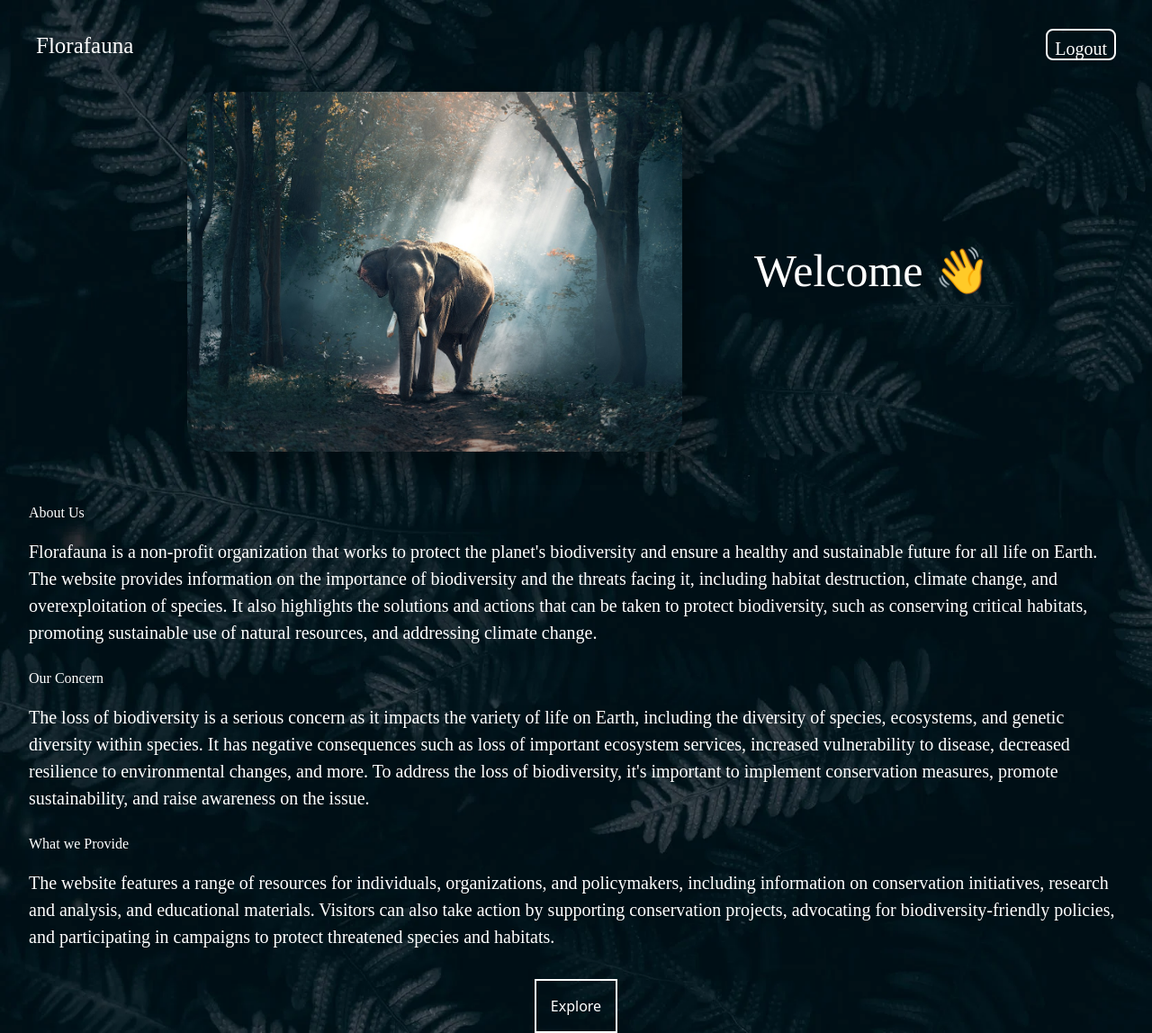
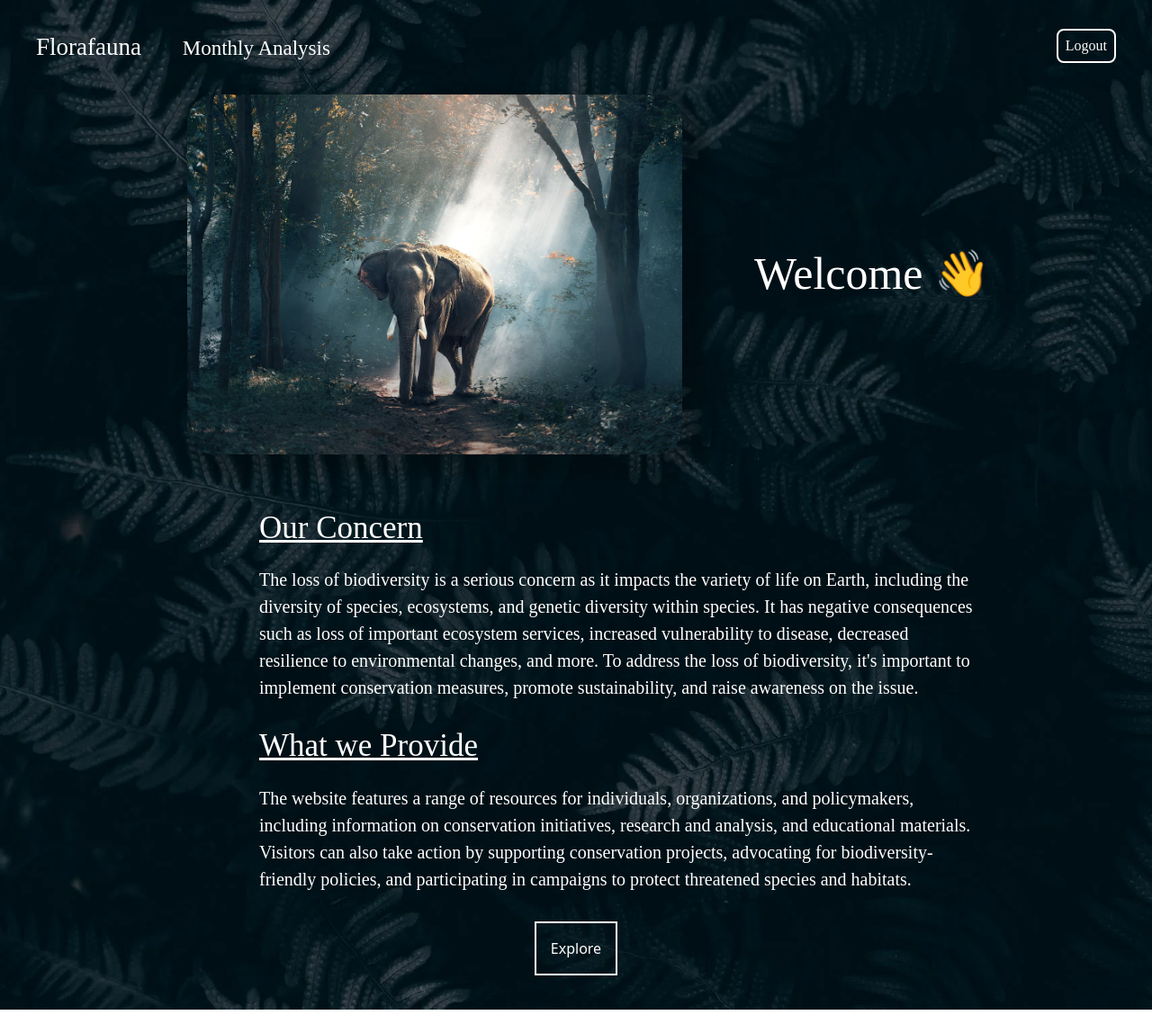
Before and after one commit to PoPsMokE07/Florafauna, a React (Create React App) app: page /main in a window 1280 px wide. Shown: the whole page at 90% size. After the commit the page ends 1122 px from the top, so only its background shows below. Built offline with nearby package versions, Linux system fonts and the light colour scheme.

Commit message:
form page added

```diff
--- a/src/components/Explore.js
+++ b/src/components/Explore.js
@@ -1,6 +1,7 @@
 import React,{useState} from 'react';
 import WildData from './WildData';
 import { Link } from 'react-router-dom';
+import './style.css'
 
 
 const Explore = () => {
@@ -36,6 +37,10 @@ const Explore = () => {
 
   return (
     <>
+        <header>
+            <Link to="/main" className='Title'>Florafauna<Link to="/" className='month'> Monthly Analysis</Link></Link>
+            <Link to="/"> <button className='logout'>Logout</button></Link>
+        </header>
         <h1>Explore The Wildlife</h1>
 
         <p className='but'>
--- a/src/components/MainPage.js
+++ b/src/components/MainPage.js
@@ -7,8 +7,8 @@ function MainPage() {
   return (
     <>
       <header>
-        <Link to="/" className='Title'>Florafauna</Link>
-        <button className='logout'>Logout</button>
+        <Link to="/main" className='Title'>Florafauna<Link to="/" className='month'> Monthly Analysis</Link></Link>
+        <Link to="/"> <button className='logout'>Logout</button></Link>
       </header>
       <div className='intro'>
         <div className='image'>
@@ -18,14 +18,6 @@ function MainPage() {
       </div>
 
         <div class="container">
-          <div class="heading">
-              <h1>About Us</h1>
-            </div>
-
-            <div class="content">
-              <p>Florafauna is a non-profit organization that works to protect the planet's biodiversity and ensure a healthy and sustainable future for all life on Earth.</p>
-              <p>The website provides information on the importance of biodiversity and the threats facing it, including habitat destruction, climate change, and overexploitation of species. It also highlights the solutions and actions that can be taken to protect biodiversity, such as conserving critical habitats, promoting sustainable use of natural resources, and addressing climate change.</p>
-            </div>
             <div class="heading">
               <h1>Our Concern</h1>
             </div>
@@ -42,8 +34,8 @@ function MainPage() {
             </div>
         </div>
 
-        <div className='button'>
-          <button className='exp'>Explore</button>
+        <div className='button' align='center'>
+          <Link to="/explore"><button className='exp'>Explore</button></Link>
         </div>
 
 
--- a/src/components/form.js
+++ b/src/components/form.js
@@ -1,11 +1,16 @@
 import React from "react";
 import { Link } from "react-router-dom";
+import './style.css'
 // import bgimg from "../assets/bgimg.webp";
 // import { Button, ButtonGroup } from '@chakra-ui/react'
 
 const Form = () => {
     return(
         <>
+            <header>
+                <Link to="/main" className='Title'>Florafauna<Link to="/" className='month'> Monthly Analysis</Link></Link>
+                <Link to="/"> <button className='logout'>Logout</button></Link>
+            </header>
             <div className="form-div" align='center' >
                 <h1>Provide Support</h1>
                 <h1>to</h1>
--- a/src/components/style.css
+++ b/src/components/style.css
@@ -26,12 +26,12 @@ header {
 .Title{
     color: white;
     font-family: 'Times New Roman', Times, serif;
-    font-size: 25px;
+    font-size: 27px;
     text-decoration: none;
 }
 
 .logout{
-    height: 35px;
+    height: 38px;
     width: fit-content;
     background-color: Transparent;
     padding: 5px;
@@ -41,7 +41,26 @@ header {
     border: white 2px solid;
     border-radius: 0.5rem;
     font-family: 'Times New Roman', Times, serif;
-    font-size: 20px;
+    font-size: 16px;
+}
+
+.logout:hover{
+    color: rgb(0, 0, 0);
+    border: black 2px solid;
+    background-color: white;
+}
+
+.month{
+    padding-left: 40px;
+    font-size: 23px;
+    /* height: 35px;
+
+    background-color: Transparent;
+    padding: 5px;
+    color: white;
+    border-radius: 0.5rem;
+    font-family: 'Times New Roman', Times, serif;
+    font-size: 20px; */
 }
 
 .intro{
@@ -78,11 +97,15 @@ header {
 .container{
     padding: 2rem;
     font-family: 'Times New Roman', Times, serif;
+    padding-left: 18rem;
+    padding-right: 12rem;
 }
 
 .container h1{
     padding-bottom: 1rem;
     padding-top: 1.5rem;
+    font-size: 35px;
+    text-decoration: underline;
 }
 
 .container p{
@@ -91,10 +114,18 @@ header {
 }
 
 .button{
-    display: flex;
+
     justify-content: center;
-    text-align: center;
+    align-items: center;
+    margin-bottom: 3%;
 }
+
+.exp:hover{
+    background-color: white;
+    border: solid 2px black ;
+    color: black;
+}
+
 .exp{
     padding: 1rem;
     background: transparent;
@@ -103,7 +134,8 @@ header {
 }
 
 .form-div{
-    padding-top: 3rem;
+    padding-bottom: 4%;
+
 }
 
 .form-div h1{
@@ -128,6 +160,7 @@ header {
     border: solid 2px white ;
     font-family: 'Times New Roman', Times, serif;
     font-size: 20px;
+
 }
 
 .form-div button:hover{
```
